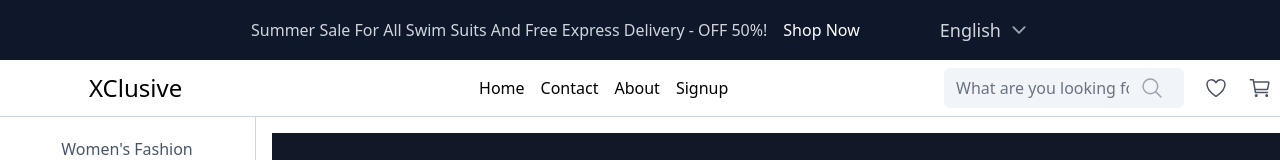
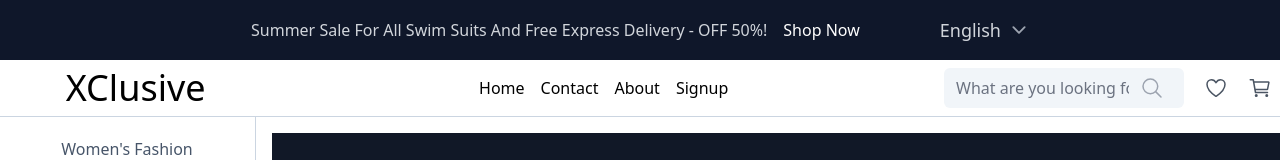
Before and after one commit to josh-ag/Xclusive-cart, a Next.js app: page / in a window 1280 px wide. Shown: the top 160 px of the page. Built offline with nearby package versions, Linux system fonts and the light colour scheme.

Commit message:
important update

```diff
--- a/app/Components/appBar.tsx
+++ b/app/Components/appBar.tsx
@@ -21,7 +21,7 @@ export const AppbarComponent = () => {
         {/* Logo section */}
         <Link
           href="/"
-          className="basis-1/4 font-medium text-xl text-center lg:text-2xl"
+          className="basis-1/4 font-normal text-center text-2xl lg:text-4xl"
         >
           XClusive
         </Link>
```
